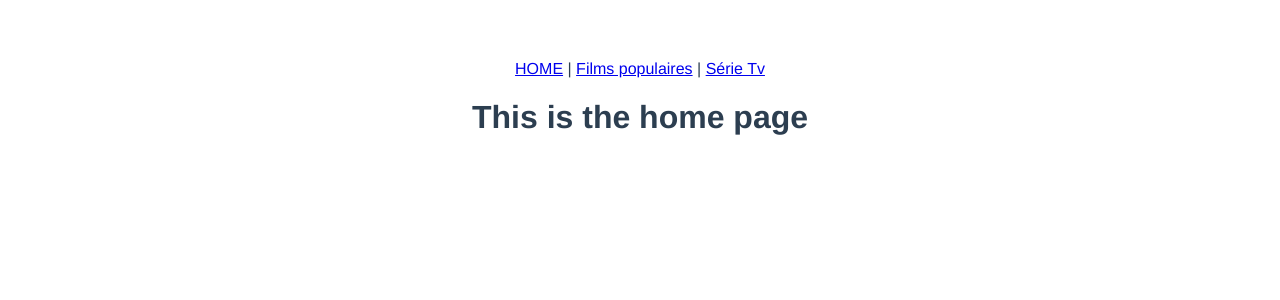
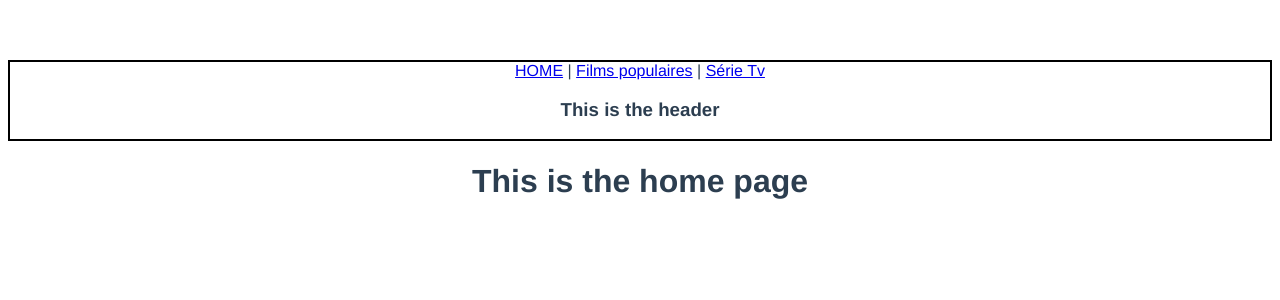
Before and after one commit to AmaliaRVM/frontend-AllezCine, a Vue app in the folder vue/: page / in a window 1280 px wide. Shown: the top 300 px of the page. Built offline with nearby package versions, Linux system fonts and the light colour scheme.

Commit message:
add component

```diff
--- a/vue/src/App.vue
+++ b/vue/src/App.vue
@@ -1,13 +1,21 @@
 <template>
   <div id="app">
-    <div id="nav">
-      <router-link to="/">HOME</router-link> |
-      <router-link to="/film">Films populaires</router-link> |
-      <router-link to="/serie">Série Tv</router-link>
-    </div>
+    <Header/>
     <router-view/>
   </div>
 </template>
+
+<script>
+import Header from './components/Header/Header'
+
+export default {
+  components: {
+    Header
+  }
+
+}
+</script>
+
 
 <style>
 #app {
--- a/vue/src/components/Header/Header.vue
+++ b/vue/src/components/Header/Header.vue
@@ -1,15 +1,27 @@
 <template>
-    <div>
-
+    <div class="header">
+        <div id="nav">
+            <router-link to="/">HOME</router-link> |
+            <router-link to="/film">Films populaires</router-link> |
+            <router-link to="/serie">Série Tv</router-link>
+        </div>
+        <h3>{{header}}</h3>
     </div>
 </template>
 
 <script>
 export default {
+    data() {
+        return {
+            header: "This is the header"
+        }
+    }
 
 }
 </script>
 
 <style>
-
+.header {
+    border: 2px solid black;
+}
 </style>
```
